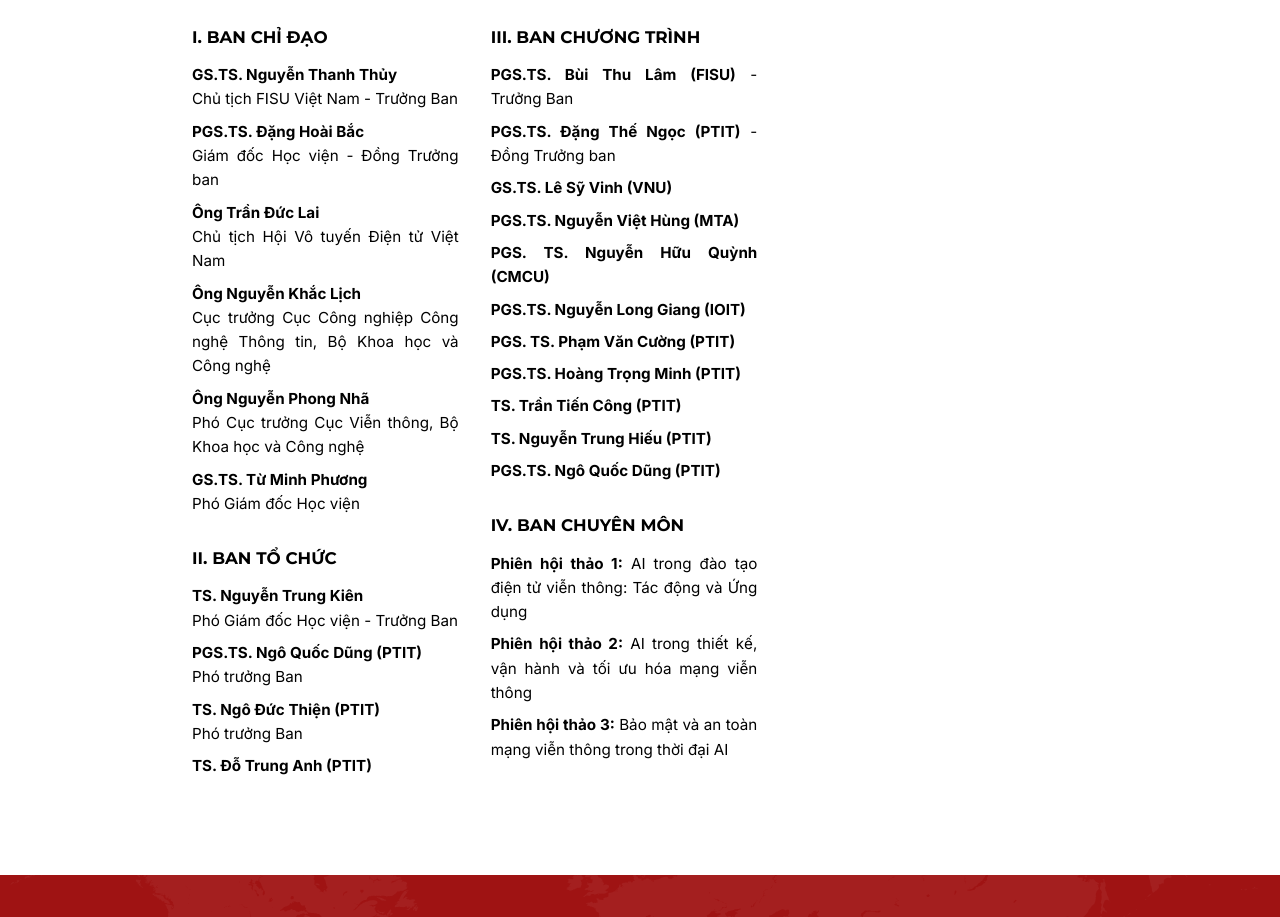
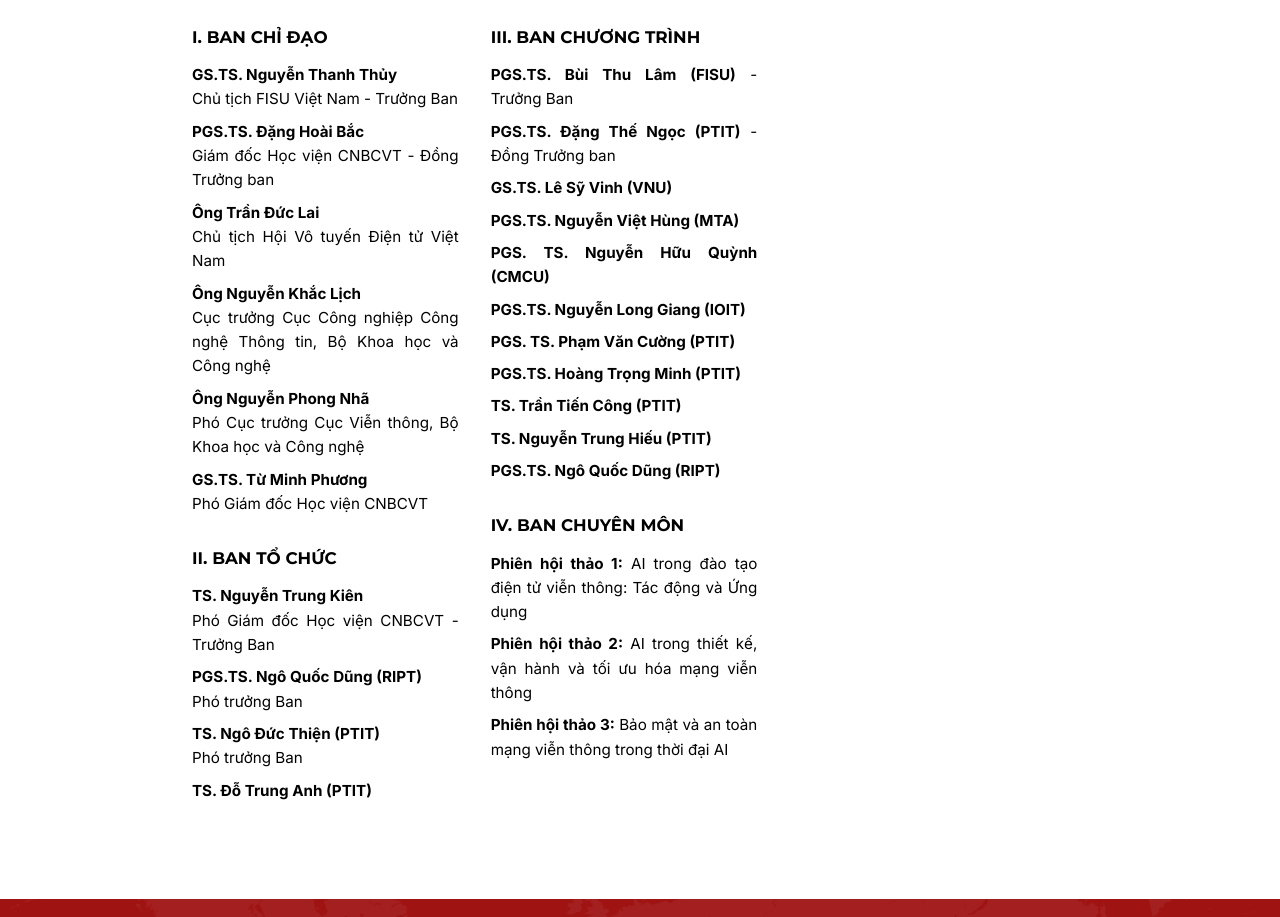
Before and after one commit to VuTienDatz/LandingPage, a Next.js app: page / in a window 1280 px wide. Shown: the part 3460-4377 px from the top of the page. Built offline with nearby package versions, Linux system fonts and the light colour scheme.

Commit message:
Fix text

```diff
--- a/src/components/ContentSection.tsx
+++ b/src/components/ContentSection.tsx
@@ -80,17 +80,17 @@
               <div className={styles.committeeSection}>
                 <h3>I. BAN CHỈ ĐẠO</h3>
                 <p><strong>GS.TS. Nguyễn Thanh Thủy</strong><br/>Chủ tịch FISU Việt Nam - Trưởng Ban</p>
-                <p><strong>PGS.TS. Đặng Hoài Bắc</strong><br/>Giám đốc Học viện - Đồng Trưởng ban</p>
+                <p><strong>PGS.TS. Đặng Hoài Bắc</strong><br/>Giám đốc Học viện CNBCVT - Đồng Trưởng ban</p>
                 <p><strong>Ông Trần Đức Lai</strong><br/>Chủ tịch Hội Vô tuyến Điện tử Việt Nam</p>
                 <p><strong>Ông Nguyễn Khắc Lịch</strong><br/>Cục trưởng Cục Công nghiệp Công nghệ Thông tin, Bộ Khoa học và Công nghệ</p>
                 <p><strong>Ông Nguyễn Phong Nhã</strong><br/>Phó Cục trưởng Cục Viễn thông, Bộ Khoa học và Công nghệ</p>
-                <p><strong>GS.TS. Từ Minh Phương</strong><br/>Phó Giám đốc Học viện</p>
+                <p><strong>GS.TS. Từ Minh Phương</strong><br/>Phó Giám đốc Học viện CNBCVT</p>
               </div>
 
               <div className={styles.committeeSection}>
                 <h3>II. BAN TỔ CHỨC</h3>
-                <p><strong>TS. Nguyễn Trung Kiên</strong><br/>Phó Giám đốc Học viện - Trưởng Ban</p>
-                <p><strong>PGS.TS. Ngô Quốc Dũng (PTIT)</strong><br/>Phó trưởng Ban</p>
+                <p><strong>TS. Nguyễn Trung Kiên</strong><br/>Phó Giám đốc Học viện CNBCVT - Trưởng Ban</p>
+                <p><strong>PGS.TS. Ngô Quốc Dũng (RIPT)</strong><br/>Phó trưởng Ban</p>
                 <p><strong>TS. Ngô Đức Thiện (PTIT)</strong><br/>Phó trưởng Ban</p>
                 <p><strong>TS. Đỗ Trung Anh (PTIT)</strong></p>
               </div>
@@ -110,7 +110,7 @@
                 <p><strong>PGS.TS. Hoàng Trọng Minh (PTIT)</strong></p>
                 <p><strong>TS. Trần Tiến Công (PTIT)</strong></p>
                 <p><strong>TS. Nguyễn Trung Hiếu (PTIT)</strong></p>
-                <p><strong>PGS.TS. Ngô Quốc Dũng (PTIT)</strong></p>
+                <p><strong>PGS.TS. Ngô Quốc Dũng (RIPT)</strong></p>
               </div>
 
               <div className={styles.committeeSection}>
```
